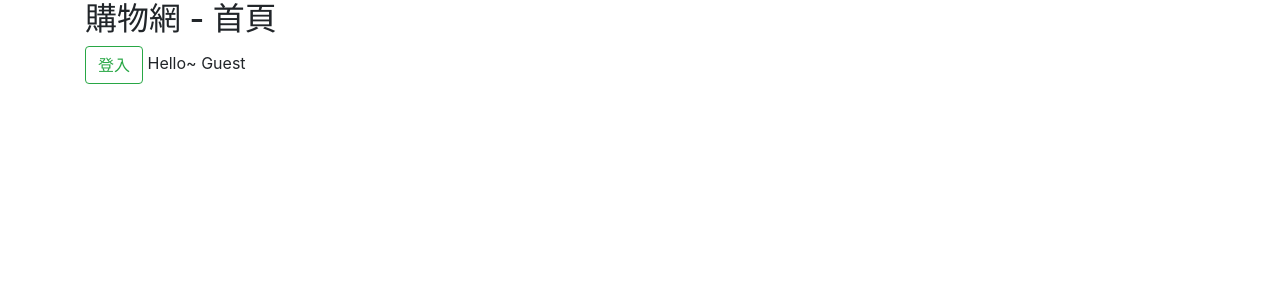
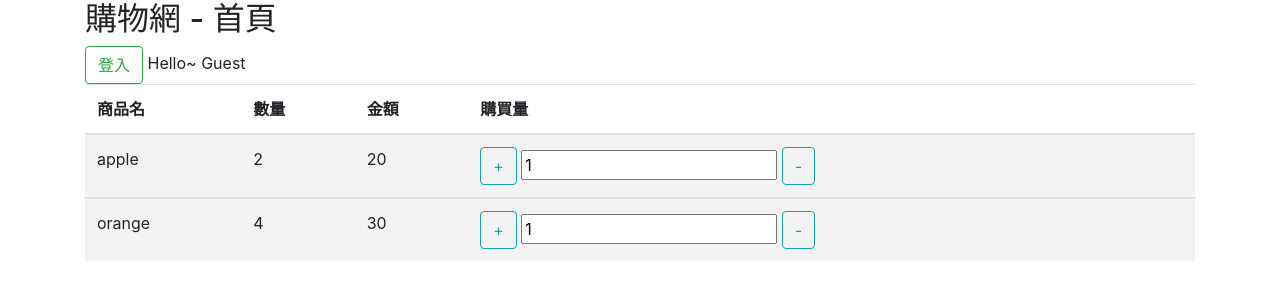
Before and after one commit to alanwang1207/PID-Assignment, a PHP site: page /customer/index.php in a window 1280 px wide. Shown: the top 300 px of the page. Run offline with PHP 8.4, Linux system fonts and the light colour scheme; data comes from the database, SQL or seed files in the repository; both versions use the stored data as it was after the commit.

Commit message:
一般會員介面_ok

```diff
--- a/customer/index.php
+++ b/customer/index.php
@@ -1,18 +1,23 @@
 <?php
 session_start();
-$sUserName = "" ;
+$sUserName = "";
 
-if(isset($_SESSION["userName"])){
+if (isset($_SESSION["userName"])) {
   $sUserName = $_SESSION["userName"];
-}
-else{
+} else {
   $sUserName = "Guest";
 }
 if (isset($_POST["member"])) {
   header("Location: ./index.php");
   exit();
 }
+require_once("config.php");
 
+
+$sql =
+  "select `prodname`,`prodcount`,`cash` from `prod`; ";
+$result = mysqli_query($link, $sql);
+$row_count = mysqli_num_rows($result);
 ?>
 
 <!DOCTYPE html PUBLIC "-//W3C//DTD HTML 4.01 Transitional//EN" "http://www.w3.org/TR/html4/loose.dtd">
@@ -31,23 +36,46 @@ if (isset($_POST["member"])) {
 
 <body>
 
-<div class="container">
-      <h2>購物網 - 首頁</h2>
-      <span>
+  <div class="container">
+    <h2>購物網 - 首頁</h2>
+    <span>
       <?php if ($sUserName == "Guest") : ?>
         <a href="login.php" class="btn btn-outline-success btn-md">登入</a>
-        <?php else : ?>
+      <?php else : ?>
         <a href="login.php?logout=1" class="btn btn-outline-secondary btn-md">登出</a>
-        <?php endif; ?>
-        </span>
+      <?php endif; ?>
+    </span>
 
     <tr>
       <td align="center" bgcolor="#CCCCCC"><?php echo "Hello~ " . $sUserName ?> </td>
     </tr>
     <!-- <img src="hello.jpg" class="rounded-circle img-thumbnail mx-auto d-block" alt="Cinque Terre" style="width:50%"> -->
-  </table>
 
+    <table class="table table-striped">
+      <thead>
+        <tr>
+          <th>商品名</th>
+          <th>數量</th>
+          <th>金額</th>
+          <th>購買量</th>
+        </tr>
+      </thead>
+      <?php while ($row = mysqli_fetch_assoc($result)) { ?>
+        <tbody>
+          <tr>
+            <td><?= $row["prodname"] ?></td>
+            <td><?= $row["prodcount"] ?></td>
+            <td><?= $row["cash"] ?></td>
+            <td>
+              <button class="btn btn-outline-info">+</button>
+              <input type="text" value="1">
+              <button class="btn btn-outline-info">-</button>
+            </td>
+          </tr>
 
+        </tbody>
+      <?php } ?>
+    </table>
 </body>
 
 </html>
--- a/customer/login.php
+++ b/customer/login.php
@@ -44,13 +44,7 @@ if (isset($_POST["btnOK"])) {
     echo '</script>';
   }
 }
-require_once("config.php");
 
-
-$sql = "select `username`,`password` from `customer` WHERE `username` = '$sUserName' and `password` = '$passWord'";
-
-$result = mysqli_query($link, $sql);
-$row_count = mysqli_num_rows($result);
 ?>
 
 
```
Also changed, not shown: README.md, db.sql (line endings or trailing spaces).
